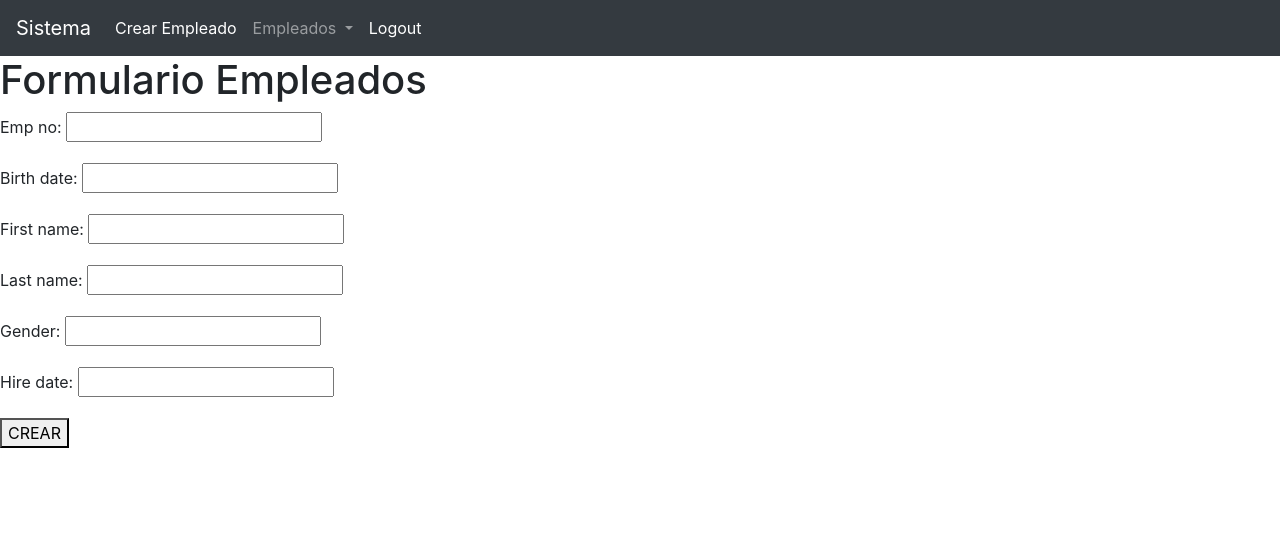
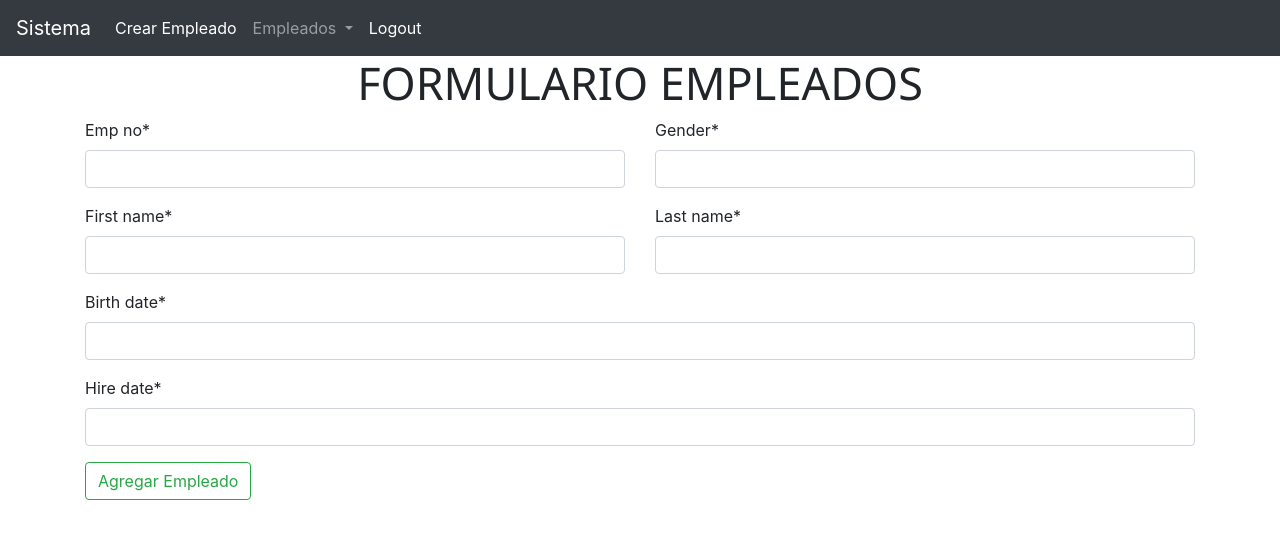
Before and after one commit to AndrewY97/SistemaDjango, a Django app: page /crearEmpleado/ in a window 1280 px wide. Shown: the top 539 px of the page. Run offline with Django 3.2, Linux system fonts and the light colour scheme; the visitor is signed in with stand-in values (Sample User, id 1); some libraries are stand-ins or nearby versions.

Commit message:
mejora grafica

```diff
--- a/SistemaF/SistemaF/aplicaciones/principal/class_view.py
+++ b/SistemaF/SistemaF/aplicaciones/principal/class_view.py
@@ -42,7 +42,7 @@ class EmpleadoCrear(CreateView):
 class EmpleadoUpdate(UpdateView):
     model = Employees
     form_class = EmpleadoForms
-    template_name = 'crearEmpleado.html'
+    template_name = 'actualizarEmpleado.html'
     success_url = reverse_lazy('index')
 
 class EmpleadoDelete(DeleteView):
--- a/SistemaF/SistemaF/settings.py
+++ b/SistemaF/SistemaF/settings.py
@@ -41,7 +41,11 @@ INSTALLED_APPS = [
     'django.contrib.staticfiles',
     'SistemaF.aplicaciones.principal',
     'SistemaF.aplicaciones.usuarios',
+    'crispy_forms',
 ]
+
+CRISPY_TEMPLATE_PACK = 'bootstrap4'
+
 
 MIDDLEWARE = [
     'django.middleware.security.SecurityMiddleware',
--- a/SistemaF/SistemaF/urls.py
+++ b/SistemaF/SistemaF/urls.py
@@ -17,7 +17,7 @@ from django.contrib import admin
 from django.urls import path
 from django.contrib.auth import login,logout
 from django.contrib.auth.decorators import login_required
-from SistemaF.aplicaciones.principal.views import inicio,crearPersona,editarEmpleado,eliminarEmpleado,categoria_print
+from SistemaF.aplicaciones.principal.views import inicio,crearPersona,editarEmpleado,eliminarEmpleado
 from SistemaF.aplicaciones.principal.class_view import EmpleadoList,EmpleadoCrear,EmpleadoUpdate,EmpleadoDelete,ReportePDF
 from SistemaF.aplicaciones.usuarios.views import Login, salir
 
@@ -32,6 +32,5 @@ urlpatterns = [
     path('editarEmpleado/<int:pk>/',login_required(EmpleadoUpdate.as_view()),name='editarEmpleado'),
     path('eliminarEmpleado/<int:pk>',login_required(EmpleadoDelete.as_view()),name='eliminarEmpleado'),
     path('logout/',login_required(salir),name='logout'),
-     path('categorias/print/<int:pk>', categoria_print, name='categoria_print_one'),
     #path('busqueda/',buscar,name='busqueda')
 ]
--- a/SistemaF/templates/crearEmpleado.html
+++ b/SistemaF/templates/crearEmpleado.html
@@ -1,13 +1,42 @@
 {% extends 'index.html'%}
+{% load crispy_forms_tags %}
+
 {% block titulo %}Formulario de Empleados{% endblock titulo %}
+
 {% block cuerpo %}
+<style type="text/css">
+    h1 {
+        text-align: center;
+        font-weight: normal;
+        font-size: 45px;
+        font-family: 'Segoe UI';
+        text-transform: uppercase;
+        font-weight: 500;
+    }
+</style>
 <h1>Formulario Empleados</h1>
-
-<form method="POST">
-    {% csrf_token %}
-    {{form.as_p}}
-    <button type="submit">CREAR</button>
-</form>
+<div class="container">
+    <form method="POST">
+        {% csrf_token %}
+        <div class="row">
+            <div class="col-6">
+                {{form.emp_no|as_crispy_field}}
+            </div>
+            <div class="col-6">
+                {{form.gender|as_crispy_field}}
+            </div>
+            <div class="col-6">
+                {{form.first_name|as_crispy_field}}
+            </div>
+            <div class="col-6">
+                {{form.last_name|as_crispy_field}}
+            </div>
+        </div>
+        {{form.birth_date|as_crispy_field}}
+        {{form.hire_date|as_crispy_field}}
+        <button type="submit" class="btn btn-outline-success">Agregar Empleado</button>
+    </form>
+</div>
 
 
 {% endblock cuerpo %}
--- a/SistemaF/templates/index.html
+++ b/SistemaF/templates/index.html
@@ -6,9 +6,19 @@
     <meta name="viewport" content="width=device-width, initial-scale=1.0">
     <link rel="stylesheet" href="https://maxcdn.bootstrapcdn.com/bootstrap/4.0.0/css/bootstrap.min.css" integrity="sha384-Gn5384xqQ1aoWXA+058RXPxPg6fy4IWvTNh0E263XmFcJlSAwiGgFAW/dAiS6JXm" crossorigin="anonymous">
     <title>{%block titulo%}Lista de Empleados{%endblock titulo%}</title>
+    <style type="text/css">
+      h1 {
+          text-align: center;
+          font-weight: normal;
+          font-size: 45px;
+          font-family: 'Segoe UI';
+          text-transform: uppercase;
+          font-weight: 500;
+      }
+  </style>
 </head>
 <body>
-  <nav class="navbar navbar-expand-lg navbar-dark bg-dark">
+  <nav class="navbar sticky-top navbar-expand-lg navbar-dark bg-dark">
     <a class="navbar-brand" href="#">Sistema</a>
     <button class="navbar-toggler" type="button" data-toggle="collapse" data-target="#navbarSupportedContent" aria-controls="navbarSupportedContent" aria-expanded="false" aria-label="Toggle navigation">
       <span class="navbar-toggler-icon"></span>
@@ -36,6 +46,7 @@
   </nav>
     {% block cuerpo %}
     <h1>Listado de Empleados</h1>
+    <div class="container">
       <table class="table">
         <thead class="thead-dark">
           <tr>
@@ -53,11 +64,12 @@
             <td>{{personas.first_name}}</td>
             <td>{{personas.last_name}}</td>
             <td>{{personas.gender}}</td>
-          <td><a href="{% url 'editarEmpleado' personas.emp_no %}" class="btn btn-secondary btn-lg active" role="button" aria-pressed="true">Editar</a> <a href="{% url 'eliminarEmpleado' personas.emp_no %}"> Eliminar</a><a href="{% url 'categoria_print_one' personas.emp_no%}"> Generar PDF</a> </td>
+            <td><a href="{% url 'editarEmpleado' personas.emp_no %}" class="btn btn-secondary btn-sm active" role="button" aria-pressed="true">Editar</a> <a href="{% url 'eliminarEmpleado' personas.emp_no %}" class="btn btn-danger btn-sm active" role="button" aria-pressed="true">Elimina</a></td>
           </tr>
           {% endfor %}
         </tbody>
       </table>
+    </div>
     {% if is_paginated %}
     <div class="mt-2">
       <ul class="pagination">
```
Also changed, not shown: SistemaF/SistemaF/aplicaciones/principal/views.py (+4 -51 lines), SistemaF/templates/actualizarEmpleado.html (added, +13 -0 lines), SistemaF/templates/form_snippets.html (added, +7 -0 lines), SistemaF/templates/index2.html (+14 -2 lines). Lines whose indentation alone changed are shown as unchanged.
